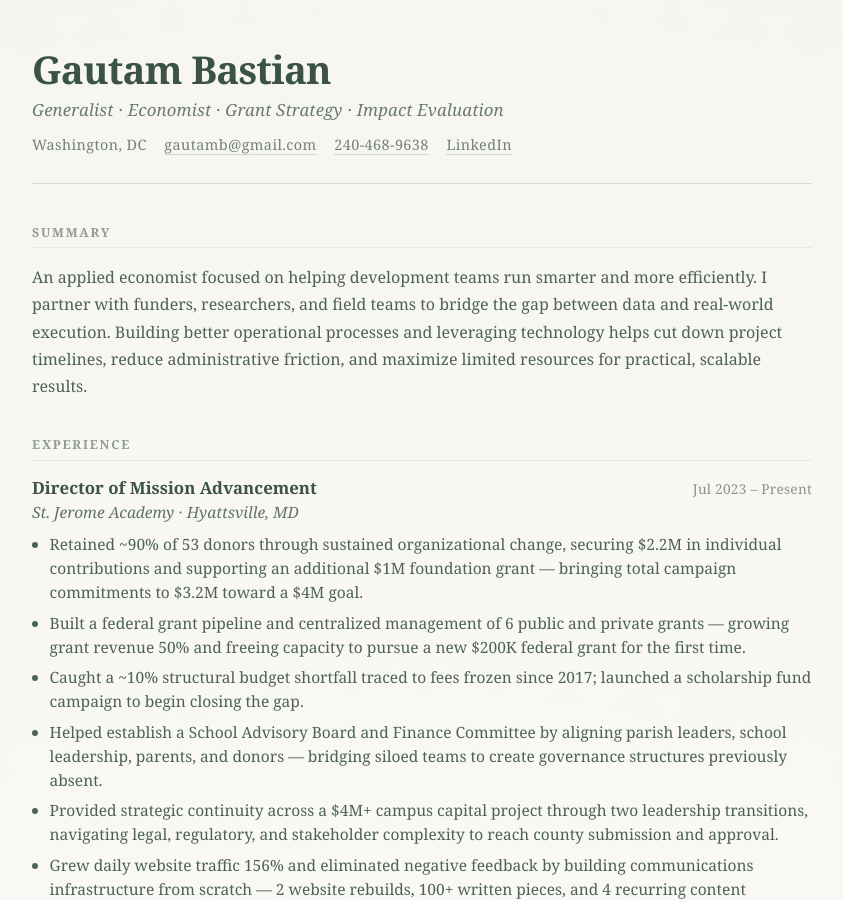
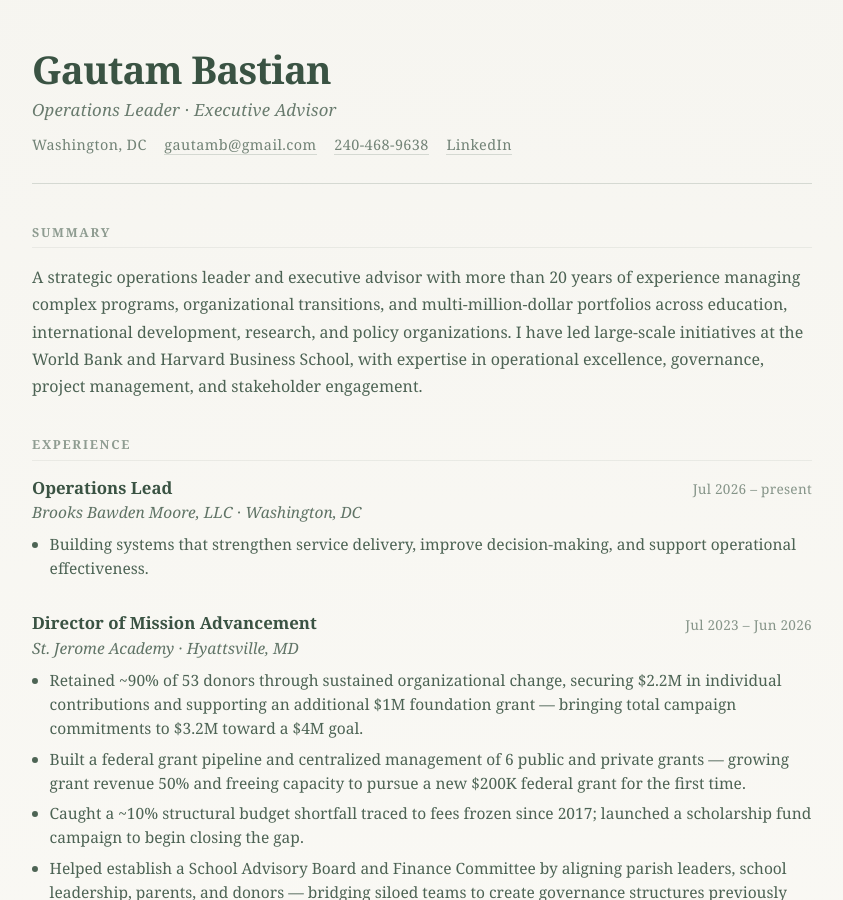
Before and after one commit to gautambastian/gautambastian.com, a Jekyll site: the page built from cv.md, in a window 1280 px wide and 900 px high. Shown: the whole window, without its empty margins (218-1061 px from the left). Built offline with Jekyll 4.4.1, drawn with Linux system fonts in a browser that asks for light colours.

Commit message:
CV Update to create operations focused summary and added entry for BBM.

```diff
--- a/cv.md
+++ b/cv.md
@@ -6,7 +6,7 @@
 
 <div class="resume-header">
   <h1>Gautam Bastian</h1>
-  <p class="tagline">Generalist · Economist · Grant Strategy · Impact Evaluation</p>
+  <p class="tagline">Operations Leader · Executive Advisor</p>
   <div class="contact">
     <span>Washington, DC</span>
     <a href="mailto:gautamb@gmail.com">gautamb@gmail.com</a>
@@ -18,16 +18,24 @@
 <div class="resume-section">
   <h2>Summary</h2>
   <p style="font-size:1.0rem; line-height:1.7; opacity:0.9;">
-    An applied economist focused on helping development teams run smarter and more efficiently. I partner with funders, researchers, and field teams to bridge the gap between data and real-world execution. Building better operational processes and leveraging technology helps cut down project timelines, reduce administrative friction, and maximize limited resources for practical, scalable results.
+    A strategic operations leader and executive advisor with more than 20 years of experience managing complex programs, organizational transitions, and multi-million-dollar portfolios across education, international development, research, and policy organizations. I have led large-scale initiatives at the World Bank and Harvard Business School, with expertise in operational excellence, governance, project management, and stakeholder engagement.
   </p>
 </div>
 
 <div class="resume-section">
   <h2>Experience</h2>
+<div class="entry">
+    <div class="entry-title">Operations Lead</div>
+    <div class="entry-date">Jul 2026 – present</div>
+    <div class="entry-org">Brooks Bawden Moore, LLC · Washington, DC</div>
+    <ul class="entry-bullets">
+      <li>Building systems that strengthen service delivery, improve decision-making, and support operational effectiveness.</li>
+    </ul>
+  </div>
 
   <div class="entry">
     <div class="entry-title">Director of Mission Advancement</div>
-    <div class="entry-date">Jul 2023 – Present</div>
+    <div class="entry-date">Jul 2023 – Jun 2026</div>
     <div class="entry-org">St. Jerome Academy · Hyattsville, MD</div>
     <ul class="entry-bullets">
       <li>Retained ~90% of 53 donors through sustained organizational change, securing $2.2M in individual contributions and supporting an additional $1M foundation grant — bringing total campaign commitments to $3.2M toward a $4M goal.</li>
```
